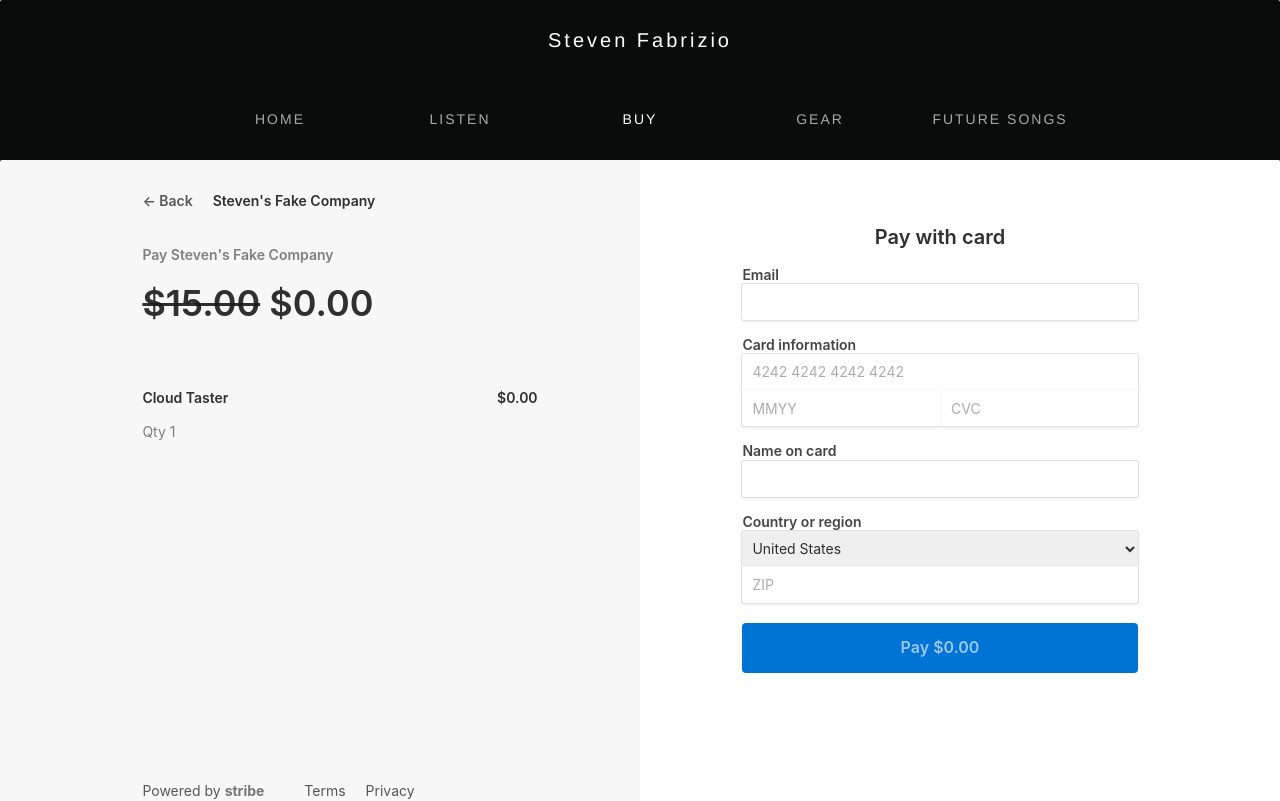
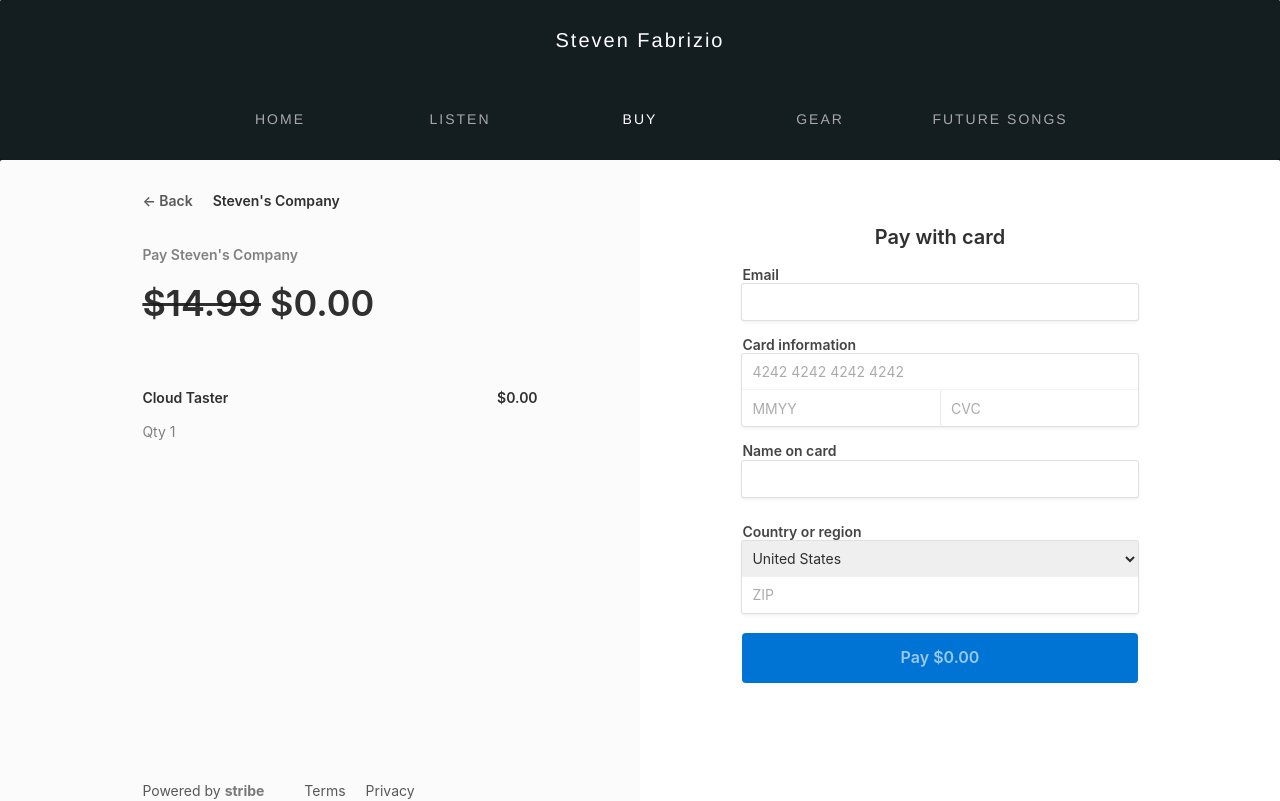
Before and after one commit to guitarisprettierthanpiano/steven-fabrizio-music, a React app: page /#/stribe in a window 1280 px wide. Shown: the top 801 px of the page. Built offline with nearby package versions, Linux system fonts and the light colour scheme; a web font is replaced by a local one.

Commit message:
added active outlines, finished stribe page

```diff
--- a/index.html
+++ b/index.html
@@ -21,9 +21,11 @@
 </head>
 
 <body>
+
     <div id='root'>
     </div>
 
     <script src='./dist/bundle.js' defer></script>
+
 </body>
 </html>
--- a/src/components/stribe.tsx
+++ b/src/components/stribe.tsx
@@ -31,11 +31,11 @@ const Stribe: React.FC = () => {
                         ← Back
                         </span>
                     </NavLink>
-                Steven's Fake Company
+                Steven's Company
                 </span>
 
-                <h4 id='stribe-h4'>Pay Steven's Fake Company</h4>
-                <span id='cart'><del>$15.00</del> $0.00</span>
+                <h4 id='stribe-h4'>Pay Steven's Company</h4>
+                <span id='cart'><del>$14.99</del> $0.00</span>
                 <div id='order'>
                     <span id='spot1'>Cloud Taster</span>
                     <span id='spot2'>$0.00</span>
--- a/styles.css
+++ b/styles.css
@@ -52,20 +52,19 @@ nav{
     display: grid;
     grid-template-rows: 1fr 1fr;
 
-    margin-left: 10px;
-    margin-right: 10px;
 
     height: 20vh;
 
     justify-items: center;
 
-    background-color: rgb(10, 12, 12);
+    background-color: rgb(20, 29, 32);
+
 }
 nav h2{
     grid-row: 1;
     font-size: 20px;
     font-weight: 400;
-    letter-spacing: 3px;
+    letter-spacing: 2px;
 
     text-shadow: none;
     align-self: center;
@@ -1008,8 +1007,8 @@ audio{
 
     align-items: center;
     justify-items: center;
-    padding-top: 30vh;
-    padding-bottom: 30vh;
+    padding-top: 24vh;
+    padding-bottom: 24vh;
 
 }
 .home-buttons button{
@@ -1026,7 +1025,7 @@ audio{
     padding: 21px 34px;
     letter-spacing: 3px;
 
-    font-size: 16px;
+    font-size: 14px;
     font-weight: 400;
     text-transform: uppercase;
     letter-spacing: 3px;
@@ -1061,7 +1060,7 @@ iframe{
     height: 100vh;
     width: 100vw;
 
-    background-color: rgb(247, 247, 247);
+    background-color: rgb(251, 251, 251);
 
     display: grid;
     grid-template-columns: 1fr 1fr;
@@ -1114,7 +1113,6 @@ iframe{
 a{
     text-decoration: none;
 }
-
 
 #stribe-h4{
     grid-row: 2;
@@ -1216,8 +1214,7 @@ form label{
                 0 2px 4px 0 rgb(0 0 0 / 7%),
                 0 1px 1.5px 0 rgb(0 0 0 / 5%);
     border: none;
-    text-justify: center;
-    padding-bottom: 10px;
+    padding-bottom: 14px;
 }
 
 .right-half form input, .right-half form select{
@@ -1258,7 +1255,7 @@ form label{
     padding: 0px;
     border: none;
 
-    border: 1px rgba(243, 243, 243, 0.5) groove;
+    border: 1px rgba(231, 231, 231, 0.5) groove;
     border-top: none;
     border-right: none;
     border-left: none;
@@ -1271,7 +1268,7 @@ form label{
     padding: 0px;
     max-width:20vw;
 
-    border: 1px rgba(243, 243, 243, 0.5) groove;
+    border: 1px rgb(209, 209, 209, 0.5) groove;
     border-bottom: none;
     border-top: none;
     border-right: none;
@@ -1291,7 +1288,7 @@ form label{
 
     margin:0px;
     padding: 0px;
-    padding-bottom: 10px;
+    margin-bottom: 10px;
     border: none;
 
     box-shadow: 0 0 0 1px #e0e0e0,
@@ -1373,8 +1370,11 @@ form label{
 }
 
 input{
-    text-indent: 10px;
-    text-justify: center;
+    text-indent:10px;
+}
+input:focus{
+    outline:groove 3px rgba(0, 183, 255, 0.3);
+    z-index: 3;
 }
 
 
```
Also changed, not shown: 1 other file (tests, documents, lock files or other folders).
